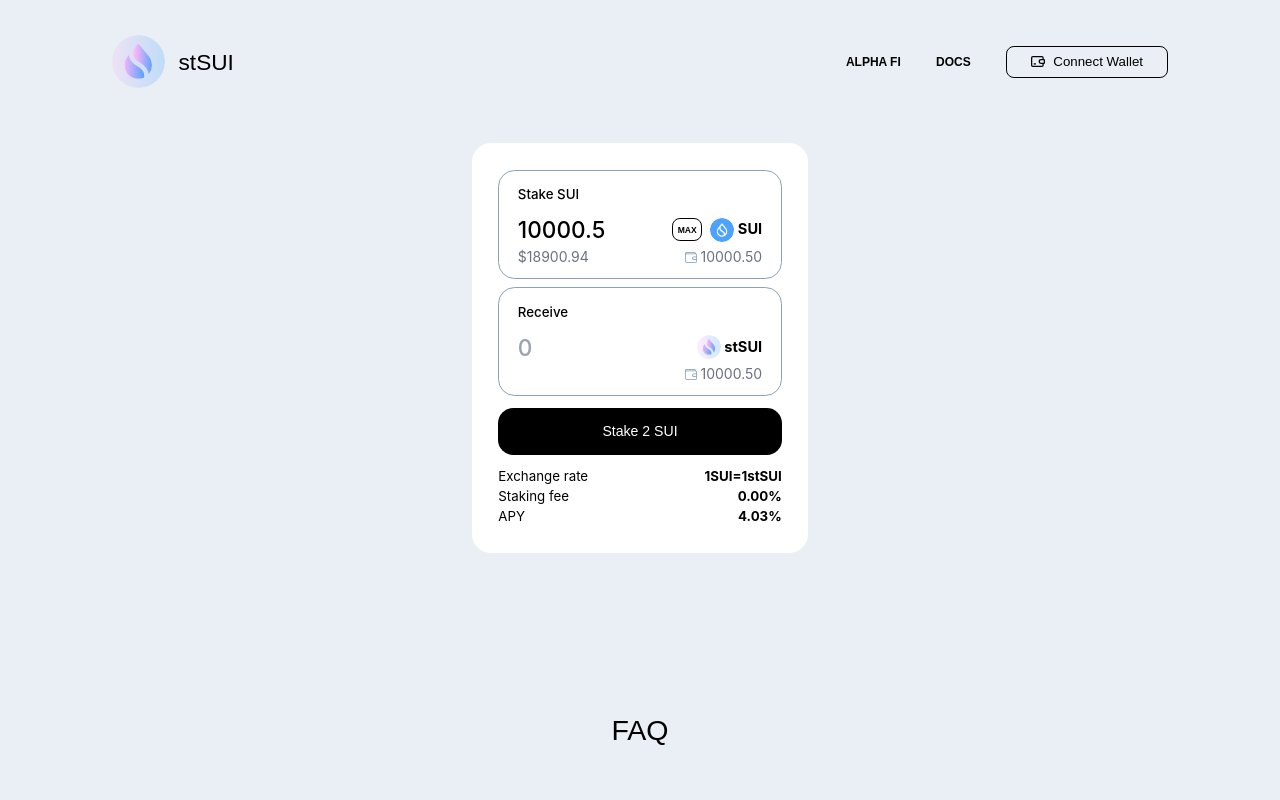
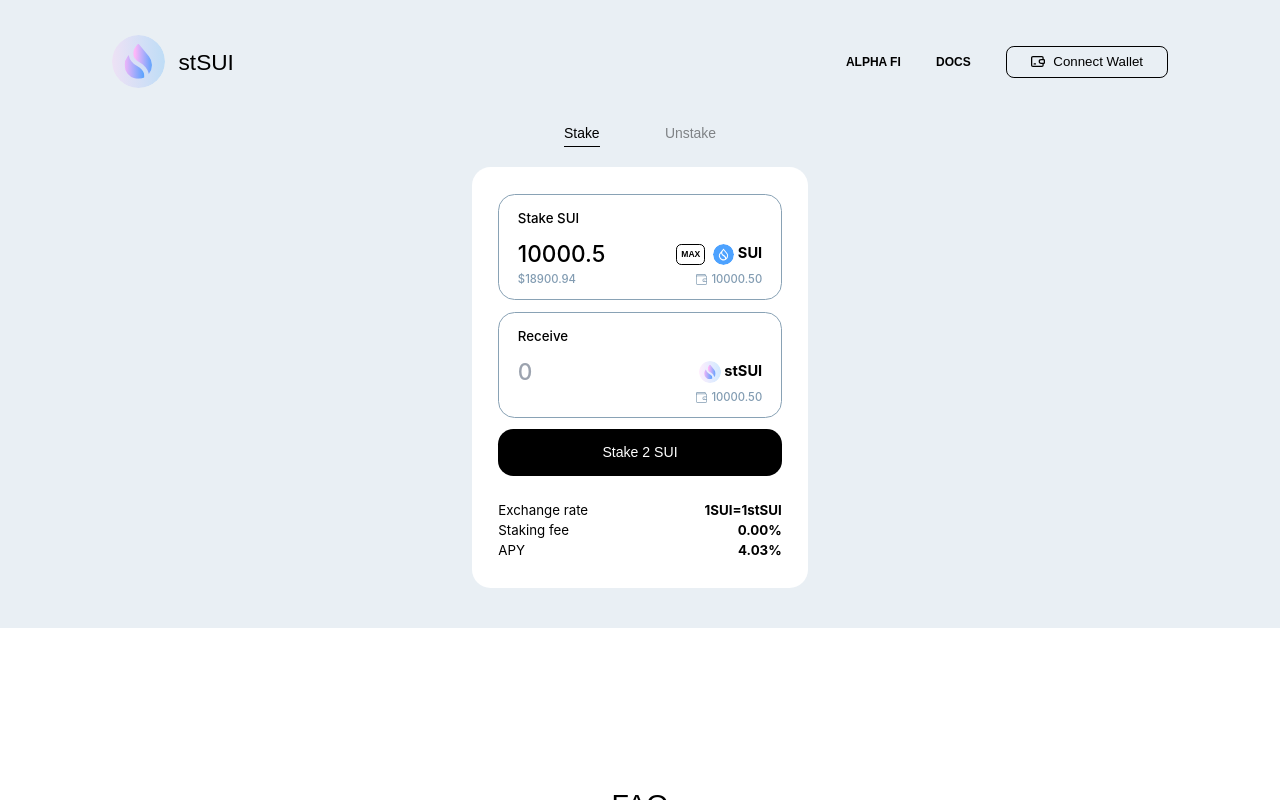
Before and after one commit to 11felix/msafe-test, a React (Create React App) app: page / in a window 1280 px wide. Both pictures are taken after a click on the button "MAX". Shown: the top 800 px of the page. Built offline with nearby package versions, Linux system fonts and the light colour scheme.

Commit message:
update file structure

```diff
--- a/src/App.tsx
+++ b/src/App.tsx
@@ -2,7 +2,7 @@
 import { BrowserRouter as Router, Route, Routes } from "react-router-dom";
 import Header from "./header/Header";
 import Footer from "./footer/Footer";
-import Stake from "./modules/stake_unstake";
+import StakeUnstake from "./modules/stake_unstake";
 
 const App: React.FC = () => {
   return (
@@ -10,7 +10,7 @@
       <Router>
         <Header />
         <Routes>
-          <Route index element={<Stake />} />
+          <Route index element={<StakeUnstake />} />
           {/* <Route path="swap" element={<Swap />} /> */}
           {/* <Route path="portfolio/*" element={<Portfolio />} /> */}
         </Routes>
--- a/src/components/CommonButton.tsx
+++ b/src/components/CommonButton.tsx
@@ -1,10 +1,19 @@
 import React, { useEffect, useState } from "react";
+import walletIcon from "../assets/icons/whiteWallet.svg";
 
-const CommonButton: React.FC = () => {
+interface CommonButtonProps {
+  text: string;
+  isWalletConnected: boolean;
+}
+
+const CommonButton: React.FC<CommonButtonProps> = ({
+  text,
+  isWalletConnected,
+}) => {
   const [walletConnected, setWalletConnected] = useState(false);
 
   useEffect(() => {
-    setWalletConnected(true);
+    setWalletConnected(isWalletConnected);
   }, []);
 
   return (
@@ -12,22 +21,21 @@
       {!walletConnected ? (
         <button
           // onClick={onConnectWallet}
-          className="flex items-center text-center bg-black py-[1vw] rounded-[1.19vw] text-white text-[1.1vw] font-poppins font-medium"
+          className="flex justify-center items-center text-center bg-black py-[1vw] rounded-[1.19vw] text-white text-[1.1vw] font-poppins font-medium"
         >
-          {!walletConnected && (
-            <img
-              alt="Wallet Icon"
-              className="h-[0.917vw] w-[1.12vw] mr-2 text-white"
-            />
-          )}
-          Stake 2 SUI
+          <img
+            src={walletIcon}
+            alt="Wallet Icon"
+            className="h-[1.19vw] w-[1.45vw] mr-[1.19vw]"
+          />
+          {text}
         </button>
       ) : (
         <button
           // onClick={onConnectWallet}
           className="text-center bg-black py-[1vw] rounded-[1.19vw] text-white text-[1.1vw] font-poppins font-medium"
         >
-          Stake 2 SUI
+          {text}
         </button>
       )}
     </>
--- a/src/components/InputContainer.tsx
+++ b/src/components/InputContainer.tsx
@@ -31,26 +31,26 @@
   };
 
   return (
-    <div className="pt-[1.14vw] pb-[0.83vw] px-[1.45vw] border border-[#89A2B5] rounded-[1.3vw] w-full h-fit">
+    <div className="pt-[1.14vw] pb-[0.83vw] px-[1.45vw] border border-[#89A2B5] rounded-[1.3vw] w-[100%] h-fit">
       <div className="text-[1.04vw] font-inter font-medium text-black">
         {title}
       </div>
       <div className="flex flex-col items-center mt-2">
-        <div className="flex justify-between items-center w-full">
+        <div className="flex justify-between items-center w-[100%]">
           <div>
             <input
               type="number"
               value={inputValue}
               onChange={handleInputChange}
               placeholder="0"
-              className="w-36 text-[1.77vw] font-inter font-medium text-black outline-none"
+              className="no-spinner w-[11.3vw] text-[1.77vw] font-inter font-medium text-black outline-none"
             />
           </div>
-          <div className="flex">
+          <div className="flex items-center">
             {isMaxBtn && (
               <button
                 onClick={handleMaxClick}
-                className="border-[0.104vw] border-[#000000] h-fit pt-[0.36vw] pb-[0.23vw] px-[0.36vw] rounded-[0.62vw] hover:bg-black hover:text-white text-[0.67vw] font-poppins font-semibold"
+                className="border-[0.104vw] border-[#000000] h-fit pt-[0.3vw] pb-[0.2vw] px-[0.3vw] rounded-[0.41vw] hover:bg-black hover:text-white text-[0.67vw] font-poppins font-semibold"
               >
                 MAX
               </button>
@@ -59,7 +59,7 @@
               <img
                 src={tokenIcon}
                 alt={`${tokenName} icon`}
-                className="w-6 h-6 rounded-full"
+                className="w-[1.66vw] h-[1.66vw] rounded-full"
               />
               <span className="text-black text-[1.14vw] font-inter font-bold ml-[0.3vw]">
                 {tokenName}
@@ -70,12 +70,12 @@
         <div className="flex justify-between w-full">
           <div>
             {inputValue && (
-              <div className="text-gray-500 text-sm">
+              <div className="text-[#829CB2] font-inter font-medium text-[0.88vw]">
                 ${usdValue.toFixed(2)}
               </div>
             )}
           </div>
-          <div className="flex items-center text-gray-500 text-sm">
+          <div className="flex items-center text-[#829CB2] font-inter font-medium text-[0.88vw]">
             <img
               src={GreyWallet}
               alt="wallet"
--- /dev/null
+++ b/src/modules/stake_unstake/StakeUnstake.tsx
@@ -0,0 +1,51 @@
+import React, { useState } from "react";
+import InputContainer from "../../components/InputContainer";
+import stSuiLogo from "../../assets/icons/stSuiLogo.svg";
+import suiLogo from "../../assets/icons/suiLogo.svg";
+import CommonButton from "../../components/CommonButton";
+import FAQ from "./components/faq";
+import Opportunities from "./components/stSuiOpportunities";
+import Unstake from "./components/Unstake";
+import Stake from "./components/Stake";
+
+const StakeUnstake: React.FC = () => {
+  const [selectedTab, setSelectedTab] = useState("Stake");
+  const tabs = ["Stake", "Unstake"];
+
+  const handleSelectTab = (tab: string) => {
+    setSelectedTab(tab);
+    // Add any additional logic you need when a tab is selected
+  };
+
+  return (
+    <>
+      <div className="w-full h-full bg-[#E9EFF4] flex flex-col justify-center items-center">
+        <div className="flex space-x-[5.1vw] justify-center">
+          {tabs.map((tab) => (
+            <button
+              key={tab}
+              onClick={() => handleSelectTab(tab)}
+              className={`pb-[0.15vw] text-black text-[1.09vw] font-poppins font-medium ${
+                selectedTab === tab
+                  ? "border-b-[0.15vw] border-black"
+                  : "border-b-[0.15vw] border-[#E9EFF4] opacity-45"
+              }`}
+            >
+              {tab}
+            </button>
+          ))}
+        </div>
+        <div className="flex items-end">
+          {selectedTab === "Stake" ? <Stake /> : <Unstake />}
+          <div className="flex items-center justify-center absolute ml-[27vw]">
+            {/* <StatsComponent /> */}
+          </div>
+        </div>
+      </div>
+      <Opportunities />
+      <FAQ />
+    </>
+  );
+};
+
+export default StakeUnstake;
--- a/src/modules/stake_unstake/Stake.tsx
+++ b/src/modules/stake_unstake/components/Stake.tsx
@@ -1,10 +1,8 @@
 import React from "react";
-import InputContainer from "../../components/InputContainer";
-import stSuiLogo from "../../assets/icons/stSuiLogo.svg";
-import suiLogo from "../../assets/icons/suiLogo.svg";
-import CommonButton from "../../components/CommonButton";
-import FAQ from "./components/faq";
-import Opportunities from "./components/stSuiOpportunities";
+import InputContainer from "../../../components/InputContainer";
+import stSuiLogo from "../../../assets/icons/stSuiLogo.svg";
+import suiLogo from "../../../assets/icons/suiLogo.svg";
+import CommonButton from "../../../components/CommonButton";
 
 const Stake: React.FC = () => {
   //   const [isOpen, setIsOpen] = useState(false);
@@ -18,9 +16,9 @@
   //   };
 
   return (
-    <div className="bg-[#E9EFF4] pt-5 pb-10 w-full h-full">
+    <div className="bg-[#E9EFF4] pt-5 pb-10">
       <div className="w-[26.30vw] h-fit p-[2.08vw] bg-white rounded-[1.45vw] flex flex-col mx-auto">
-        <div className="mb-2">
+        <div className="mb-[0.93vw]">
           <InputContainer
             title="Stake SUI"
             balance={10000.5}
@@ -29,7 +27,7 @@
             isMaxBtn={true}
           />
         </div>
-        <div className="mb-3">
+        <div className="mb-[0.93vw]">
           <InputContainer
             title="Receive"
             balance={10000.5}
@@ -38,8 +36,8 @@
             isMaxBtn={false}
           />
         </div>
-        <CommonButton />
-        <div className="mt-3">
+        <CommonButton text="Stake 2 SUI" isWalletConnected={true} />
+        <div className="mt-[1.97vw]">
           <div className="flex justify-between items-center">
             <p className="text-black text-[1.04vw] font-inter">Exchange rate</p>
             <p className="text-black text-[1.04vw] font-inter font-bold">
@@ -60,8 +58,6 @@
           </div>
         </div>
       </div>
-      <Opportunities />
-      <FAQ />
     </div>
   );
 };
--- /dev/null
+++ b/src/modules/stake_unstake/components/Unstake.tsx
@@ -0,0 +1,59 @@
+import React from "react";
+import InputContainer from "../../../components/InputContainer";
+import stSuiLogo from "../../../assets/icons/stSuiLogo.svg";
+import suiLogo from "../../../assets/icons/suiLogo.svg";
+import CommonButton from "../../../components/CommonButton";
+
+const Unstake: React.FC = () => {
+  //   const [isOpen, setIsOpen] = useState(false);
+
+  //   const toggleMenu = () => {
+  //     setIsOpen(!isOpen);
+  //   };
+
+  //   const onConnectWallet = () => {
+  //     console.log("wallet connect");
+  //   };
+
+  return (
+    <div className="bg-[#E9EFF4] pt-5 pb-10">
+      <div className="w-[26.30vw] h-fit p-[2.08vw] bg-white rounded-[1.45vw] flex flex-col mx-auto">
+        <div className="mb-[0.93vw]">
+          <InputContainer
+            title="Unstake SUI"
+            balance={10000.5}
+            tokenName="stSUI"
+            tokenIcon={stSuiLogo}
+            isMaxBtn={true}
+          />
+        </div>
+        <div className="mb-[0.93vw]">
+          <InputContainer
+            title="Receive"
+            balance={10000.5}
+            tokenName="SUI"
+            tokenIcon={suiLogo}
+            isMaxBtn={false}
+          />
+        </div>
+        <CommonButton text="Connect Wallet" isWalletConnected={false} />
+        <div className="mt-[1.97vw]">
+          <div className="flex justify-between items-center">
+            <p className="text-black text-[1.04vw] font-inter">Exchange rate</p>
+            <p className="text-black text-[1.04vw] font-inter font-bold">
+              1SUI=1stSUI
+            </p>
+          </div>
+          <div className="flex justify-between items-center">
+            <p className="text-black text-[1.04vw] font-inter">Unstaking fee</p>
+            <p className="text-black text-[1.04vw] font-inter font-bold">
+              0.03%
+            </p>
+          </div>
+        </div>
+      </div>
+    </div>
+  );
+};
+
+export default Unstake;
--- a/src/modules/stake_unstake/index.ts
+++ b/src/modules/stake_unstake/index.ts
@@ -1,3 +1,3 @@
-import Stake from "./Stake";
+import StakeUnstake from "./StakeUnstake";
 
-export default Stake;
+export default StakeUnstake;
```
Also changed, not shown: src/assets/icons/whiteWallet.svg (added).
